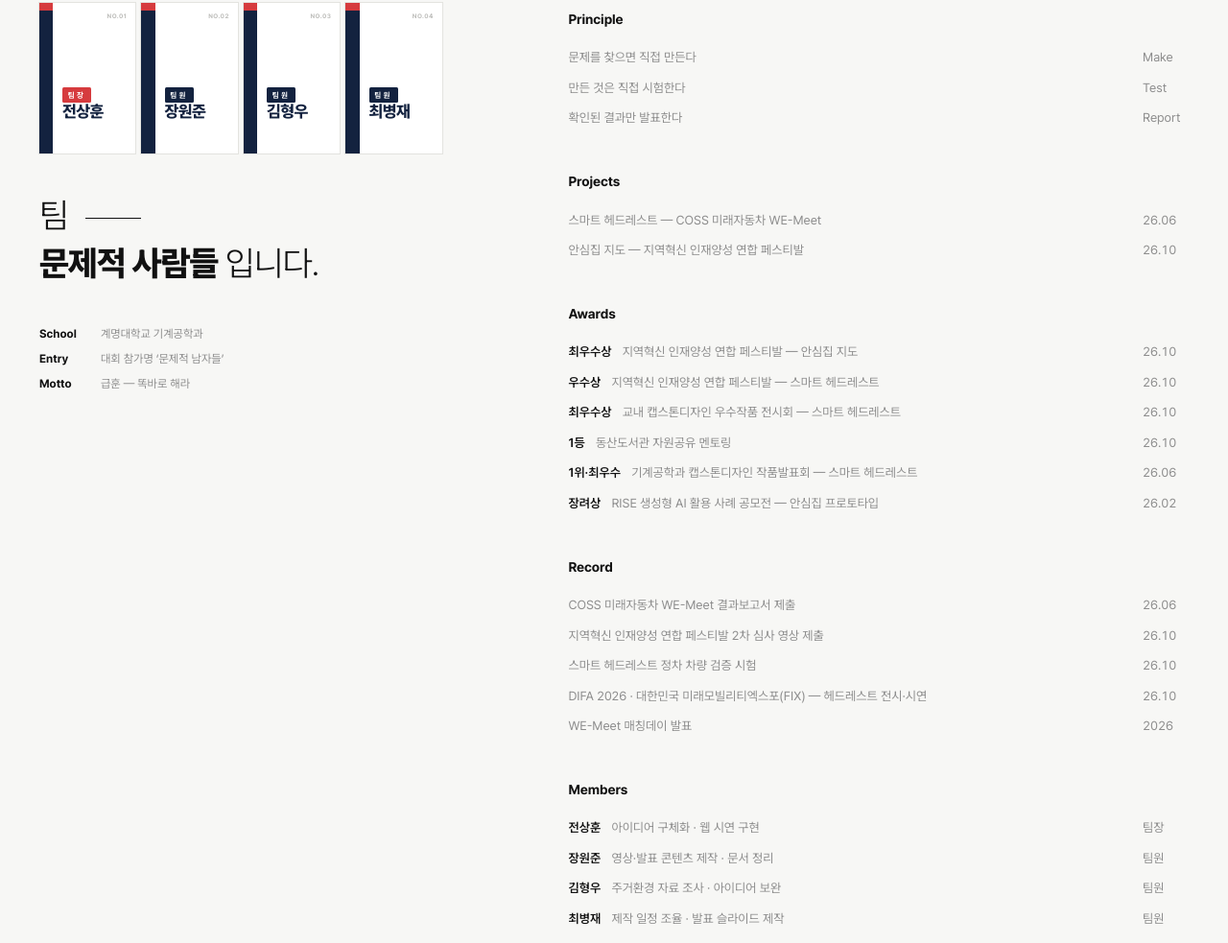
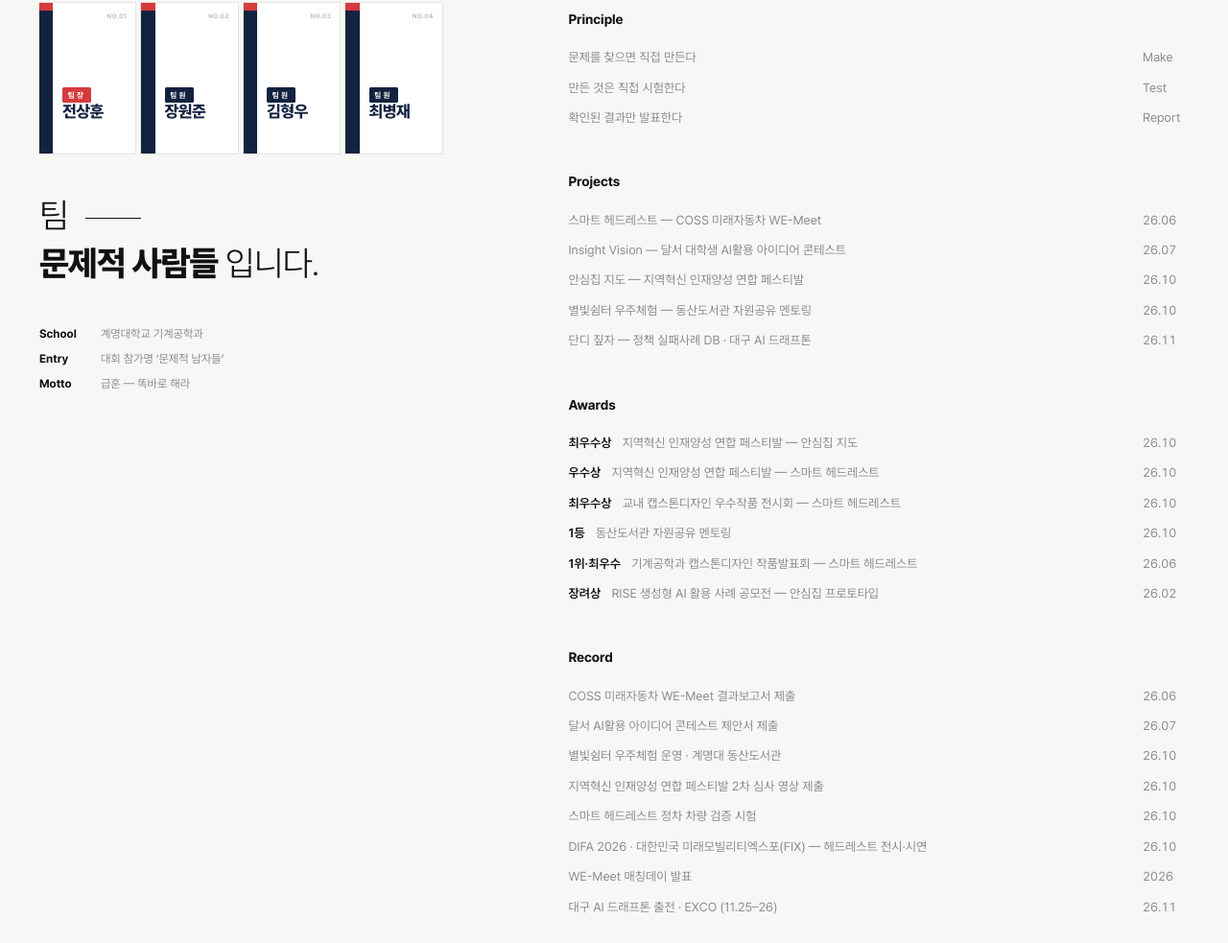
Before and after one commit to jeonsan-9/jeonsan-9.github.io, a plain HTML site: page team/index.html in a window 1280 px wide. Shown: the part 937-1920 px from the top of the page at 96% size. Drawn offline with Linux system fonts and the light colour scheme.

Commit message:
Update team page: more projects and record entries
Co-Authored-By: Claude Opus 5.5 <noreply@anthropic.com>
Claude-Session: https://claude.ai/code/session_01SLcucw3EJpVcAv2XBcjYxg

```diff
--- a/team/index.html
+++ b/team/index.html
@@ -10,7 +10,7 @@
 <meta name="theme-color" content="#F7F7F5">
 <link rel="icon" href="assets/img/favicon.svg" type="image/svg+xml">
 <link rel="preload" href="assets/fonts/Pretendard-subset.woff2" as="font" type="font/woff2" crossorigin>
-<link rel="stylesheet" href="assets/css/style.css?v=20261118c">
+<link rel="stylesheet" href="assets/css/style.css?v=20261118f">
 <script>document.documentElement.classList.add("js")</script>
 </head>
 <body>
@@ -68,7 +68,10 @@
       <h2>Projects</h2>
       <ul>
         <li><span>스마트 헤드레스트 — COSS 미래자동차 WE-Meet</span><time>26.06</time></li>
+        <li><span>Insight Vision — 달서 대학생 AI활용 아이디어 콘테스트</span><time>26.07</time></li>
         <li><span>안심집 지도 — 지역혁신 인재양성 연합 페스티발</span><time>26.10</time></li>
+        <li><span>별빛쉼터 우주체험 — 동산도서관 자원공유 멘토링</span><time>26.10</time></li>
+        <li><span>단디 짚자 — 정책 실패사례 DB · 대구 AI 드래프톤</span><time>26.11</time></li>
       </ul>
     </div>
     <div class="list reveal">
@@ -86,10 +89,13 @@
       <h2>Record</h2>
       <ul>
         <li><span>COSS 미래자동차 WE-Meet 결과보고서 제출</span><time>26.06</time></li>
+        <li><span>달서 AI활용 아이디어 콘테스트 제안서 제출</span><time>26.07</time></li>
+        <li><span>별빛쉼터 우주체험 운영 · 계명대 동산도서관</span><time>26.10</time></li>
         <li><span>지역혁신 인재양성 연합 페스티발 2차 심사 영상 제출</span><time>26.10</time></li>
         <li><span>스마트 헤드레스트 정차 차량 검증 시험</span><time>26.10</time></li>
         <li><span>DIFA 2026 · 대한민국 미래모빌리티엑스포(FIX) — 헤드레스트 전시·시연</span><time>26.10</time></li>
         <li><span>WE-Meet 매칭데이 발표</span><time>2026</time></li>
+        <li><span>대구 AI 드래프톤 출전 · EXCO (11.25–26)</span><time>26.11</time></li>
       </ul>
     </div>
     <div class="list reveal">
@@ -242,6 +248,6 @@
 </section>
 
 </main>
-<script src="assets/js/main.js?v=20261118c" defer></script>
+<script src="assets/js/main.js?v=20261118f" defer></script>
 </body>
 </html>
```
